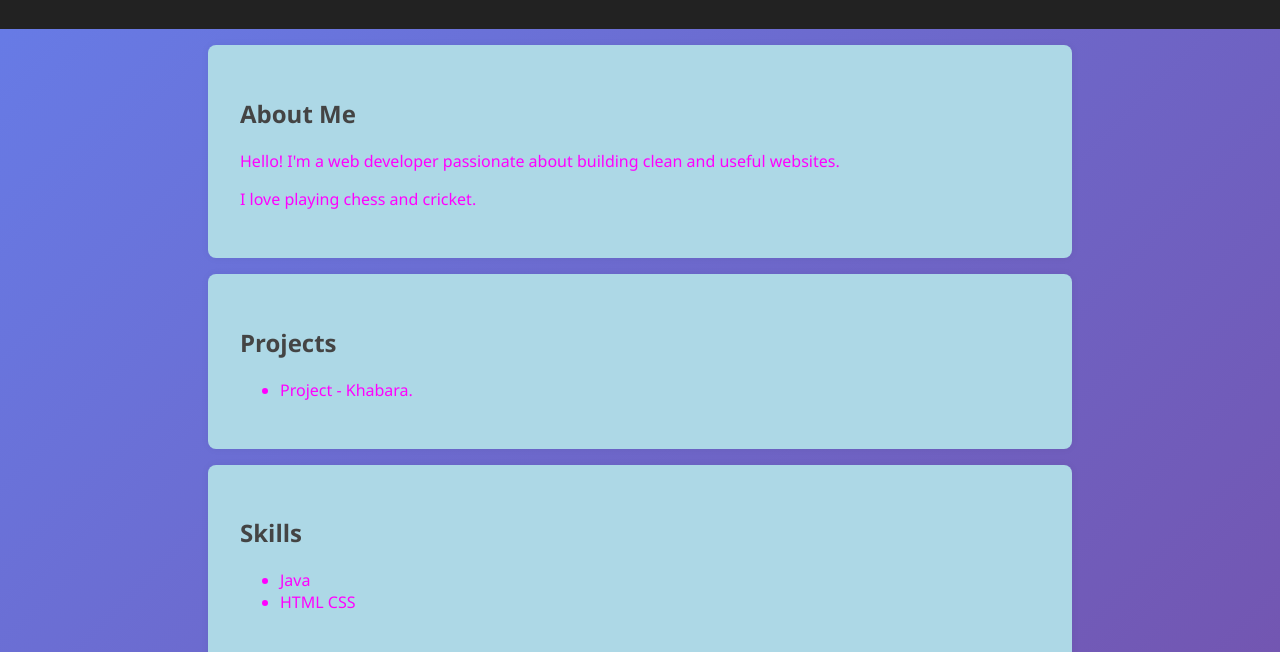
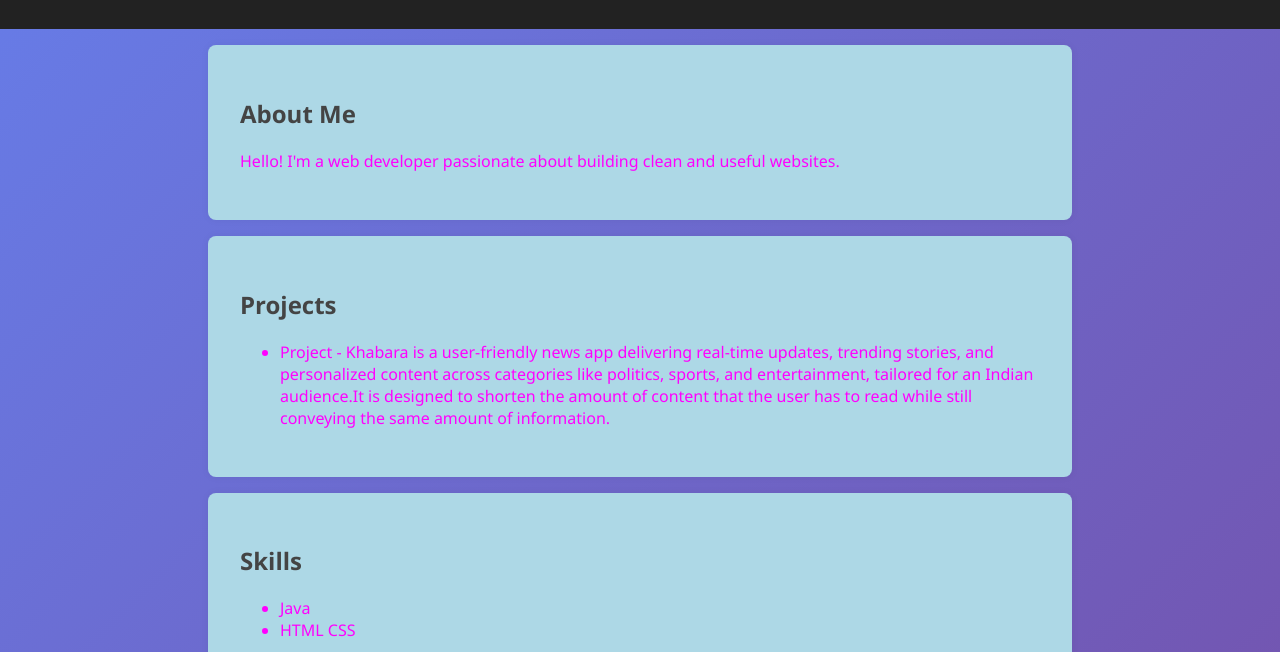
Before and after one commit to Souta-Munakata/Distal, a plain HTML site: page index.html in a window 1280 px wide. Shown: the part 143-795 px from the top of the page. Drawn offline with Linux system fonts and the light colour scheme.

Commit message:
Update index.html

```diff
--- a/index.html
+++ b/index.html
@@ -22,13 +22,12 @@
   <section id="about">
     <h2>About Me</h2>
     <p>Hello! I'm  a web developer passionate about building clean and useful websites.</p>
-    <p> I love playing chess and cricket.</p>
   </section>
 
   <section id="projects">
     <h2>Projects</h2>
     <ul>
-      <li>Project - Khabara.</li>
+      <li>Project - Khabara is a user-friendly news app delivering real-time updates, trending stories, and personalized content across categories like politics, sports, and entertainment, tailored for an Indian audience.It is designed to shorten the amount of content that the user has to read while still conveying the same amount of information.</li>
   </section>
   <section id="skills">
     <h2>Skills</h2>
```
